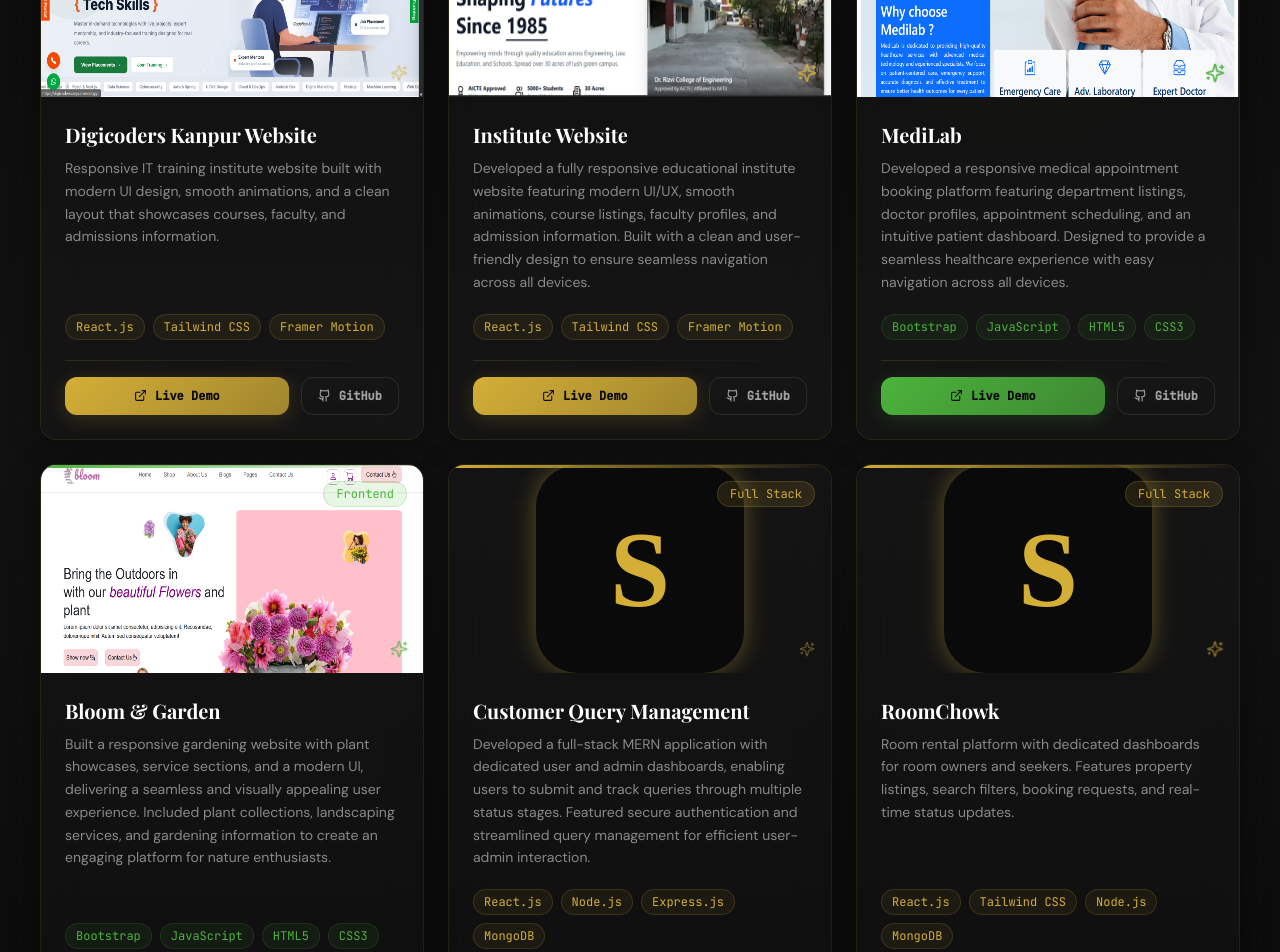
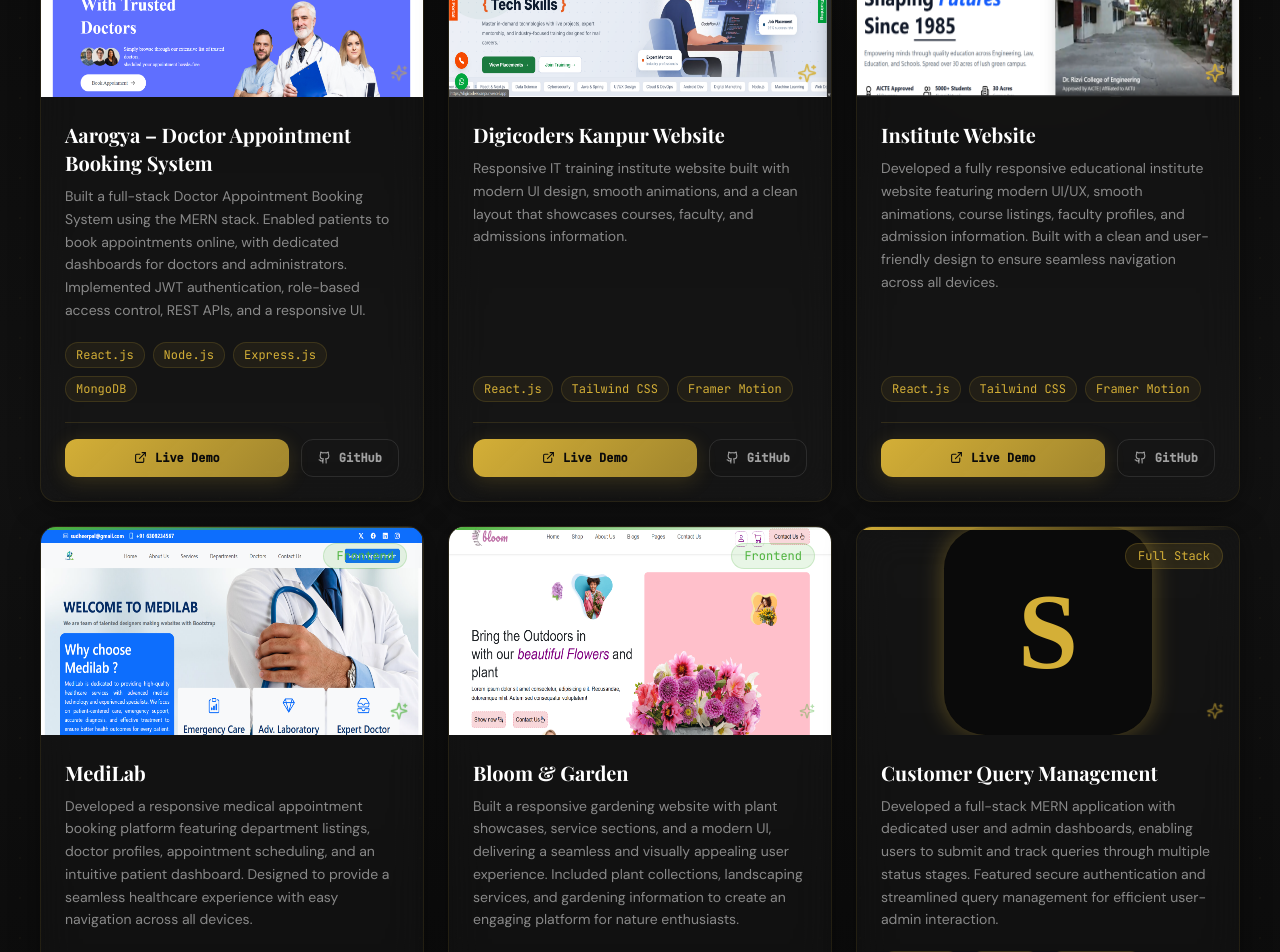
Before and after one commit to sudheercoder/Sudheer_Portfolio, a React (Vite) app: page / in a window 1280 px wide. Shown: the part 4260-5212 px from the top of the page. Built offline with nearby package versions, Linux system fonts and the light colour scheme.

Commit message:
project update

```diff
--- a/src/data/projects.js
+++ b/src/data/projects.js
@@ -2,10 +2,24 @@ import digicoderskanpur from '../../public/images/Digicoder-kanpur.png'
 import rizviinstitute from '../../public/images/rizvi-institute.png'
 import medilabwebsite from '../../public/images/Medilab-website.png'
 import bloomgarden from '../../public/images/bloom&garden.png'
+import aarogyaappointment from '../../public/images/aarogyaappointment.png'
 import favicon from '../../public/favicon.svg'
 export const projectsData = [
   {
+
     id: 1,
+    image: aarogyaappointment,
+    title: 'Aarogya – Doctor Appointment Booking System',
+    description: 'Built a full-stack Doctor Appointment Booking System using the MERN stack. Enabled patients to book appointments online, with dedicated dashboards for doctors and administrators. Implemented JWT authentication, role-based access control, REST APIs, and a responsive UI.',
+    tech: ['React.js', 'Node.js', 'Express.js', 'MongoDB'],
+    live: 'https://arogya-frontend-7q32.vercel.app/',
+    github: 'https://github.com/sudheercoder',
+    color: '#D4AF37',
+    category: 'Full Stack',
+    featured: true,
+  },
+  {
+    id: 2,
     image: digicoderskanpur,
     title: 'Digicoders Kanpur Website',
     description: 'Responsive IT training institute website built with modern UI design, smooth animations, and a clean layout that showcases courses, faculty, and admissions information.',
@@ -17,7 +31,7 @@ export const projectsData = [
     featured: true,
   },
   {
-    id: 2,
+    id: 3,
     image: rizviinstitute,
     title: 'Institute Website',
     description: 'Developed a fully responsive educational institute website featuring modern UI/UX, smooth animations, course listings, faculty profiles, and admission information. Built with a clean and user-friendly design to ensure seamless navigation across all devices.',
@@ -29,7 +43,7 @@ export const projectsData = [
     featured: true,
   },
   {
-    id: 3,
+    id: 4,
     image: medilabwebsite,
     title: 'MediLab',
     description: 'Developed a responsive medical appointment booking platform featuring department listings, doctor profiles, appointment scheduling, and an intuitive patient dashboard. Designed to provide a seamless healthcare experience with easy navigation across all devices.',
@@ -41,7 +55,7 @@ export const projectsData = [
     featured: true,
   },
   {
-    id: 4,
+    id: 5,
     image: bloomgarden,
     title: 'Bloom & Garden',
     description: 'Built a responsive gardening website with plant showcases, service sections, and a modern UI, delivering a seamless and visually appealing user experience. Included plant collections, landscaping services, and gardening information to create an engaging platform for nature enthusiasts.',
@@ -53,7 +67,7 @@ export const projectsData = [
     featured: true,
   },
   {
-    id: 5,
+    id: 6,
     image: favicon,
     title: 'Customer Query Management',
     description: 'Developed a full-stack MERN application with dedicated user and admin dashboards, enabling users to submit and track queries through multiple status stages. Featured secure authentication and streamlined query management for efficient user-admin interaction.',
@@ -64,16 +78,5 @@ export const projectsData = [
     category: 'Full Stack',
     featured: true,
   },
-  {
-    id: 6,
-    image: favicon,
-    title: 'RoomChowk',
-    description: 'Room rental platform with dedicated dashboards for room owners and seekers. Features property listings, search filters, booking requests, and real-time status updates.',
-    tech: ['React.js', 'Tailwind CSS', 'Node.js', 'MongoDB'],
-    live: 'https://roomchowk.vercel.app/working',
-    github: 'https://github.com/sudheercoder',
-    color: '#D4AF37',
-    category: 'Full Stack',
-    featured: true,
-  },
+
 ]
```
Also changed, not shown: public/images/aarogyaappointment.png (added).
